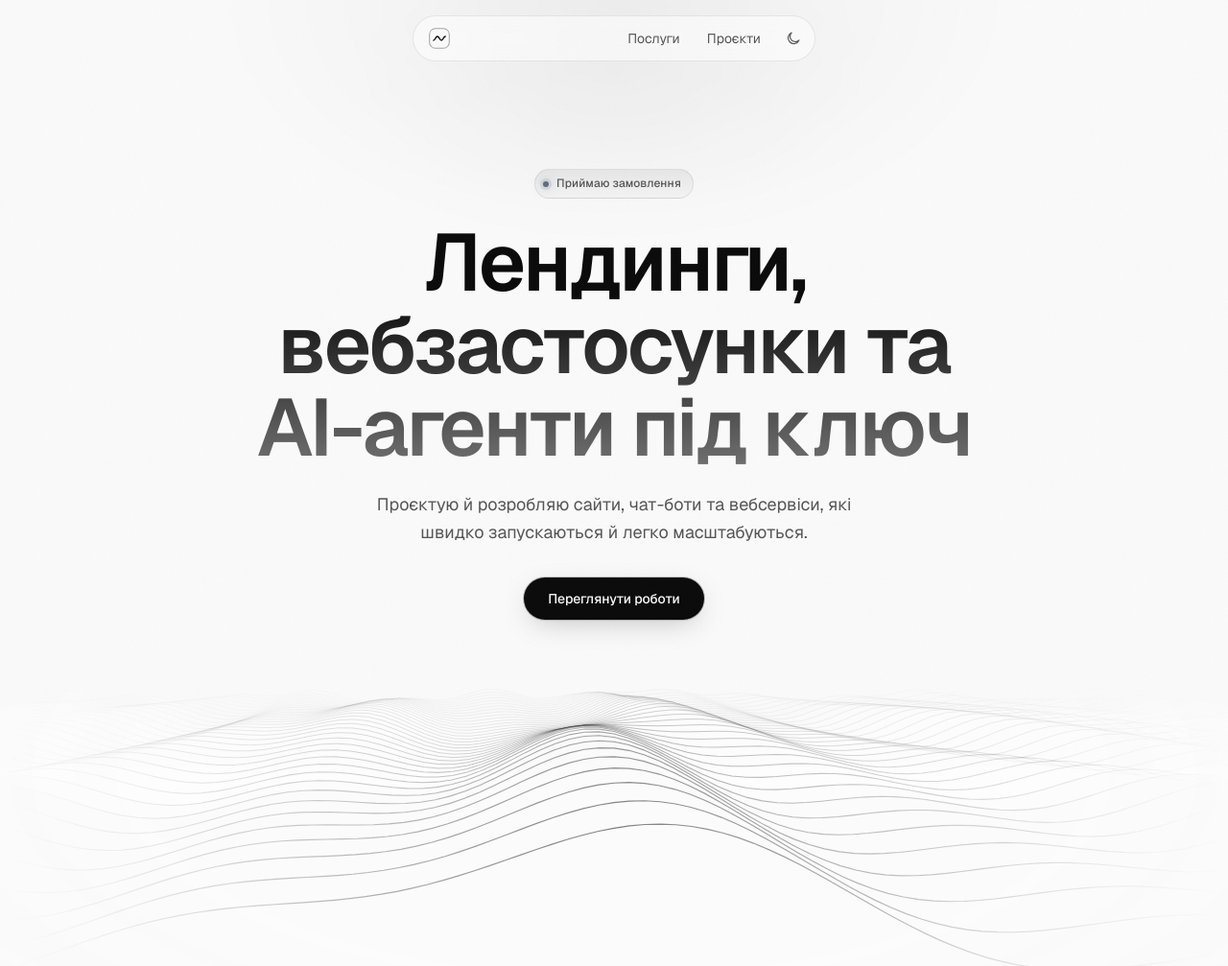
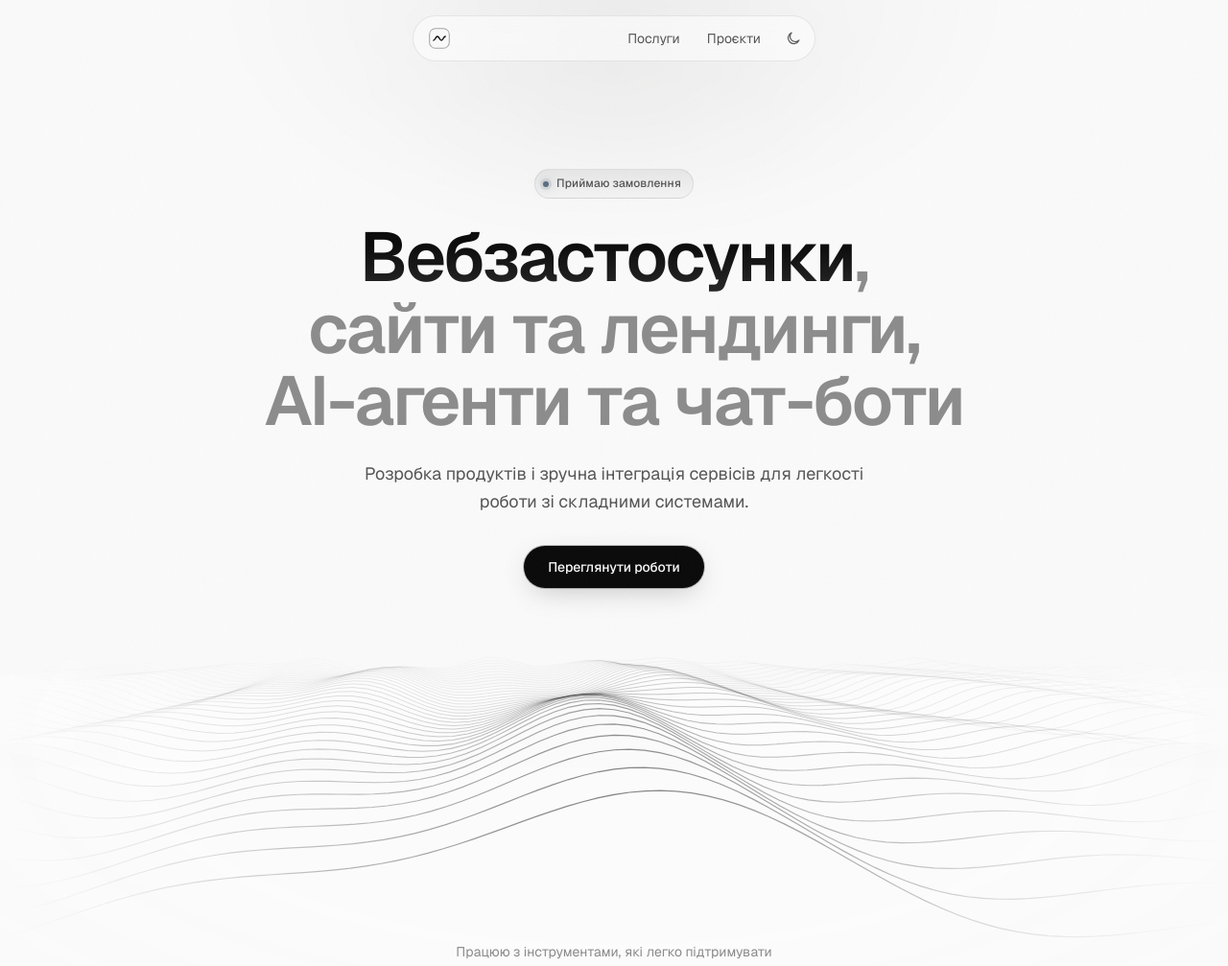
Before and after one commit to ssanqk/portfolio, a plain HTML site: page index.html in a window 1280 px wide. Shown: the top 1007 px of the page at 96% size. Drawn offline with nearby package versions, Linux system fonts and the light colour scheme; animation ran at ten frames a second.

Commit message:
Новий заголовок з акцентом на першому слові
«Вебзастосунки» виділено яскравим кольором, решта заголовка приглушена.
Новий підзаголовок, слова з дефісом не розриваються. Оновлено прев'ю.

Co-Authored-By: Claude Opus 5.5 <noreply@anthropic.com>

```diff
--- a/script.js
+++ b/script.js
@@ -7,8 +7,9 @@
 const CONTENT = {
   hero: {
     badge: "Приймаю замовлення",
-    title: "Лендинги, вебзастосунки та AI-агенти під ключ",
-    lead: "Проєктую й розробляю сайти, чат-боти та вебсервіси, які швидко запускаються й легко масштабуються.",
+    title: "Вебзастосунки, сайти та лендинги, AI-агенти та чат-боти",
+    titleAccent: "Вебзастосунки", // частина заголовка, виділена яскравішим кольором
+    lead: "Розробка продуктів і зручна інтеграція сервісів для легкості роботи зі складними системами.",
   },
 
   // Рядок технологій під hero. icon — ключ з ICONS нижче (або "" без іконки)
@@ -134,6 +135,18 @@ function render() {
     const value = get(CONTENT, el.dataset.bind);
     if (value != null) el.textContent = value;
   });
+
+  // Акцент у заголовку hero: виділяємо задану частину (перше слово)
+  // Слова з дефісом (AI-агенти, чат-боти) не розриваються на два рядки
+  const { title, titleAccent } = CONTENT.hero;
+  const nowrap = (s) => esc(s).replace(/\S+-\S+/g, (w) => `<span class="nowrap">${w}</span>`);
+  const i = titleAccent ? title.indexOf(titleAccent) : -1;
+  $("#hero-title").innerHTML =
+    i < 0
+      ? nowrap(title)
+      : nowrap(title.slice(0, i)) +
+        `<span class="hero__accent">${esc(titleAccent)}</span>` +
+        nowrap(title.slice(i + titleAccent.length));
 
   $("#stack-list").innerHTML = CONTENT.stack
     .map((t) => `<li class="stack__item">${ICONS[t.icon] || ""}<span>${esc(t.name)}</span></li>`)
--- a/style.css
+++ b/style.css
@@ -20,7 +20,8 @@
   --paper: 10, 10, 10;      /* RGB для напівпрозорих підкладок */
   --accent-rgb: 201, 212, 223;
   --title-from: #ffffff;
-  --title-to: #9a9a9a;
+  --title-accent-to: #d4d4d4;
+  --title-rest: #7a7a7a;     /* приглушена частина заголовка */
   --grain: 0.05;
   --line: rgba(var(--ink), 0.08);   /* рамки карток */
   --line-strong: rgba(var(--ink), 0.16);
@@ -30,7 +31,7 @@
 
   /* Типографіка — Geist, одна гарнітура, ієрархія вагою і трекінгом */
   --font: "Geist", "Inter", system-ui, -apple-system, "Segoe UI", sans-serif;
-  --fs-display: clamp(2.5rem, 1.4rem + 5.6vw, 5.25rem);
+  --fs-display: clamp(2.25rem, 1.3rem + 4.6vw, 4.5rem);
   --fs-h2: clamp(2rem, 1.4rem + 2.8vw, 3.25rem);
   --fs-h3: 1.125rem;
   --fs-body: 1rem;
@@ -80,7 +81,8 @@
   --paper: 255, 255, 255;
   --accent-rgb: 92, 110, 128;
   --title-from: #0a0a0a;
-  --title-to: #707070;
+  --title-accent-to: #2b2b2b;
+  --title-rest: #8c8c8c;
   --grain: 0.03;
   --line: rgba(0, 0, 0, 0.08);
   --line-strong: rgba(0, 0, 0, 0.14);
@@ -325,13 +327,18 @@ ul { margin: 0; padding: 0; list-style: none; }
 }
 
 .hero__title {
-  max-width: 14ch;
+  max-width: 17ch;
   font-size: var(--fs-display);
   font-weight: 600;
-  line-height: 1.02;
+  line-height: 1.04;
   letter-spacing: var(--track-display);
   text-wrap: balance;
-  background: linear-gradient(180deg, var(--title-from) 30%, var(--title-to) 100%);
+  color: var(--title-rest);
+}
+.nowrap { white-space: nowrap; }
+/* перше слово — яскраве, решта заголовка приглушена */
+.hero__accent {
+  background: linear-gradient(180deg, var(--title-from) 35%, var(--title-accent-to) 100%);
   -webkit-background-clip: text;
   background-clip: text;
   color: transparent;
```
Also changed, not shown: assets/og.png.
